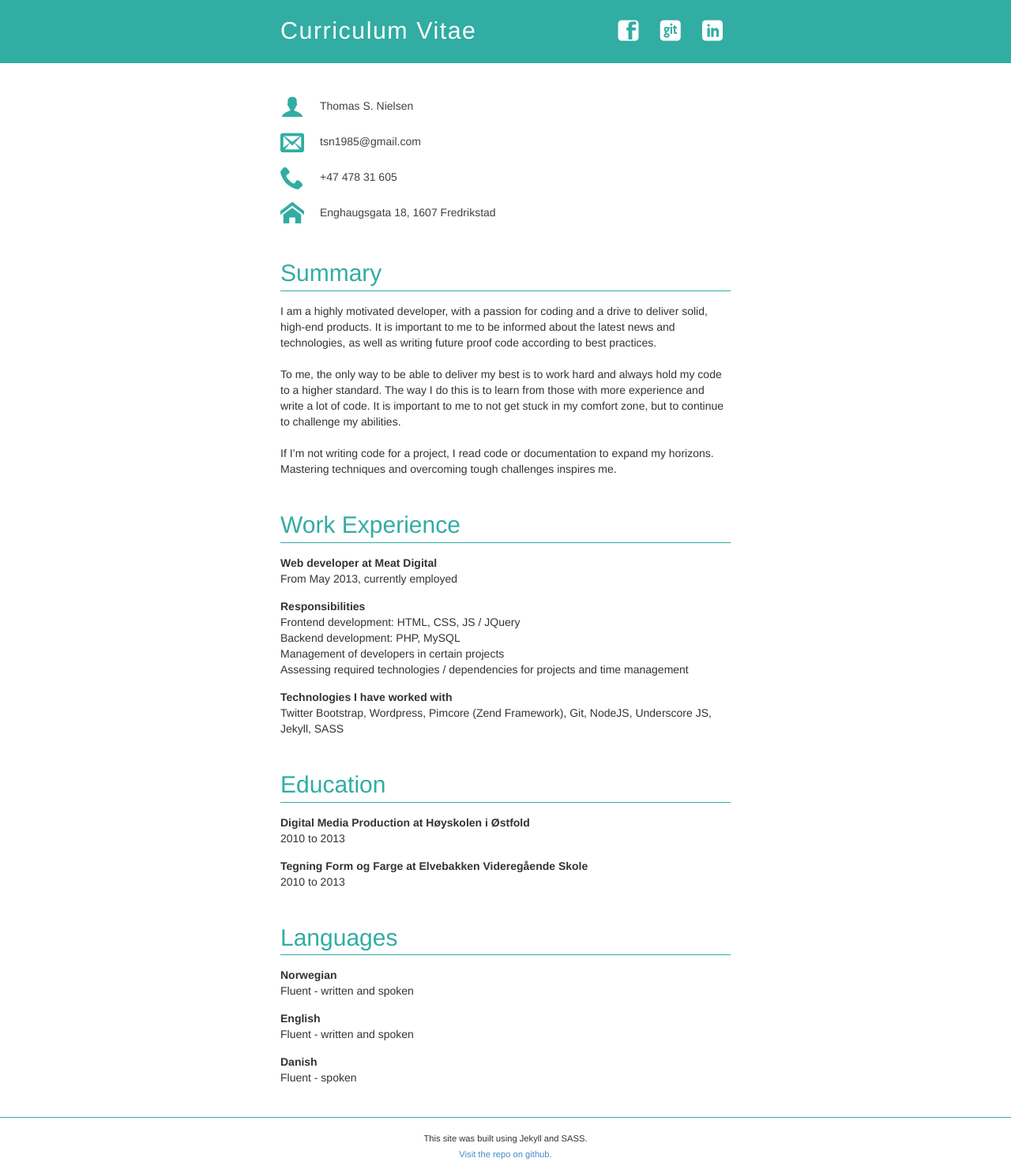
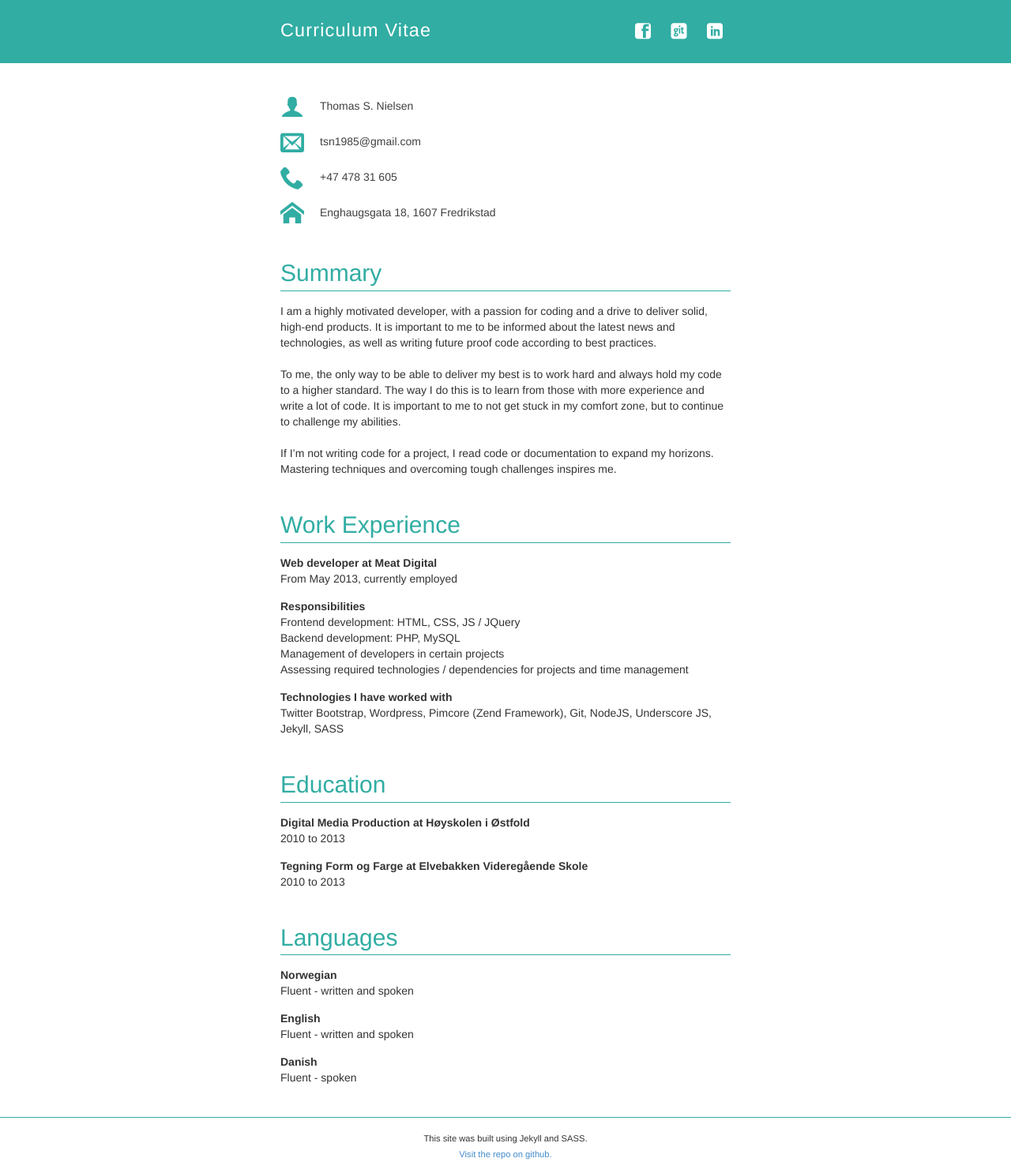
Before and after one commit to Quball/Quball.github.io, a Jekyll site: the page built from index.html, in a window 1280 px wide. Shown: the whole page at 79% size. Built offline with Jekyll 4.4.1, drawn with Linux system fonts in a browser that asks for light colours; nearby versions of some CDN libraries; Markdown is read by kramdown in place of the engine named in the settings; the list of posts is cut into pages by our own code.

Commit message:
header font size fix

```diff
--- a/css/style.scss
+++ b/css/style.scss
@@ -43,7 +43,7 @@ header  {
 	nav {
 
 		padding: 20px 15px;
-		font-size: 26px;
+		font-size: 20px;
 
 		h3 {
 
@@ -56,7 +56,7 @@ header  {
 		ul {
 			text-align: right;
 			list-style: none;
-			padding-top: 3px;
+			padding-top: 7px;
 
 			li {
 				display: inline-block;
```
Also changed, not shown: 1 other file.
